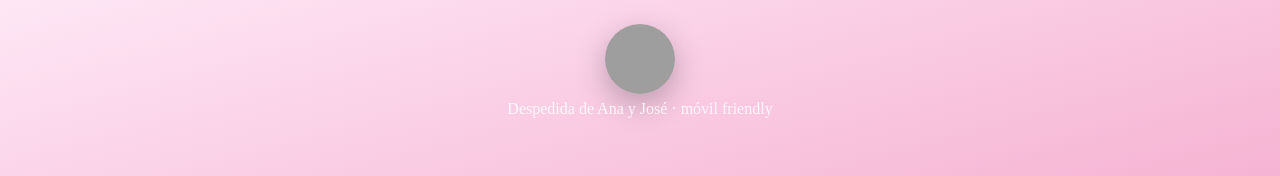
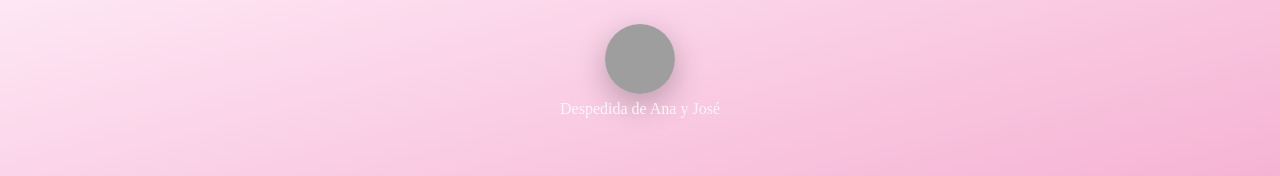
Before and after one commit to amaliaPonce/la-noche-de-ana-, a Vue app: page / in a window 1280 px wide. Shown: the top 176 px of the page. Built offline with nearby package versions, Linux system fonts and the light colour scheme; grey boxes are pictures that could not be loaded; a web font is replaced by a local one.

Commit message:
Tighten header copy

```diff
--- a/src/App.vue
+++ b/src/App.vue
@@ -13,7 +13,7 @@
         src="https://img.icons8.com/external-stickers-smashing-stocks/70/external-Love-love-stickers-smashing-stocks-55.png"
         alt="Corazón sticker"
       />
-      <p class="app-subtitle">Despedida de Ana y José · móvil friendly</p>
+      <p class="app-subtitle">Despedida de Ana y José</p>
     </header>
 
     <main class="screen-wrapper">
```
